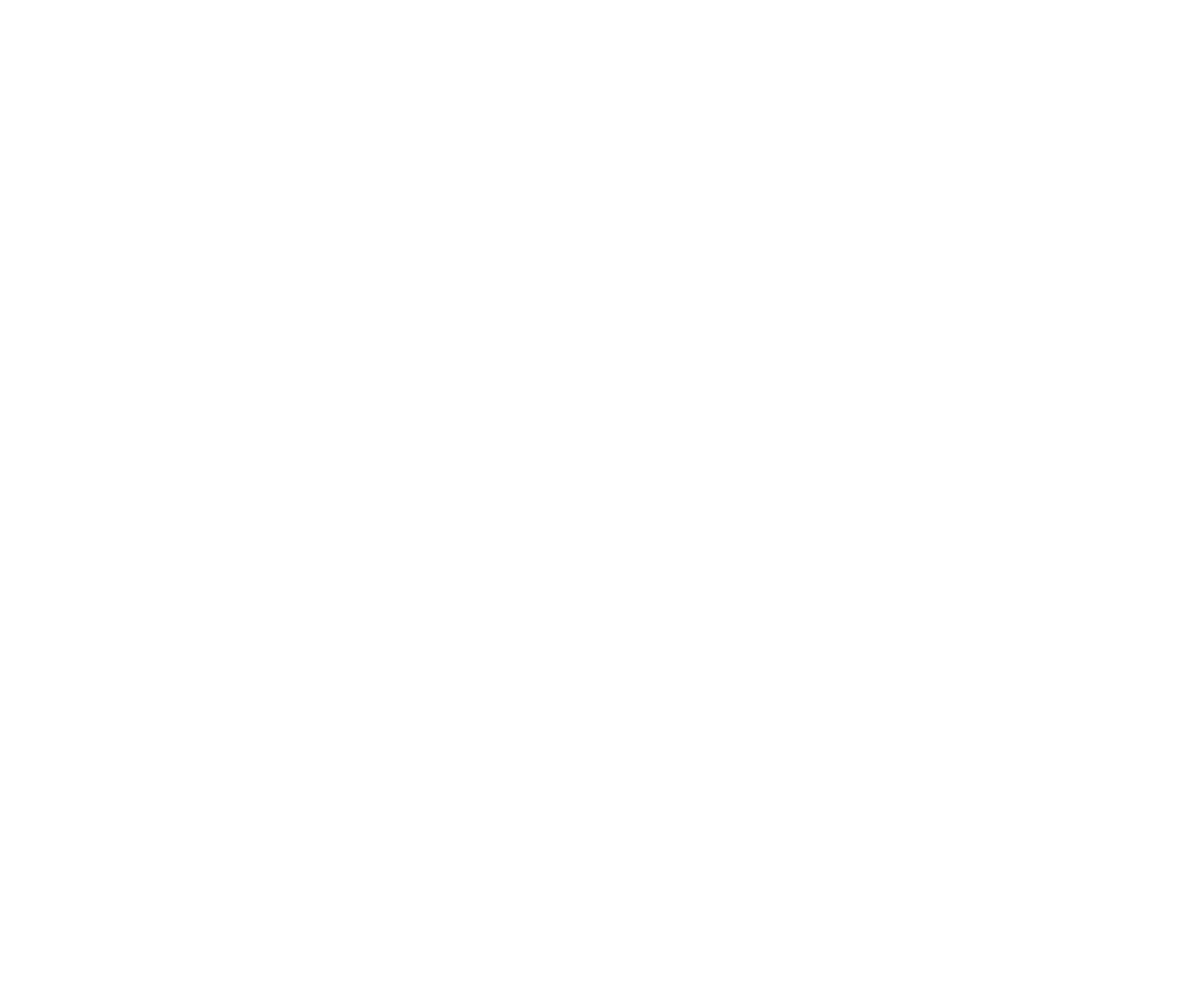
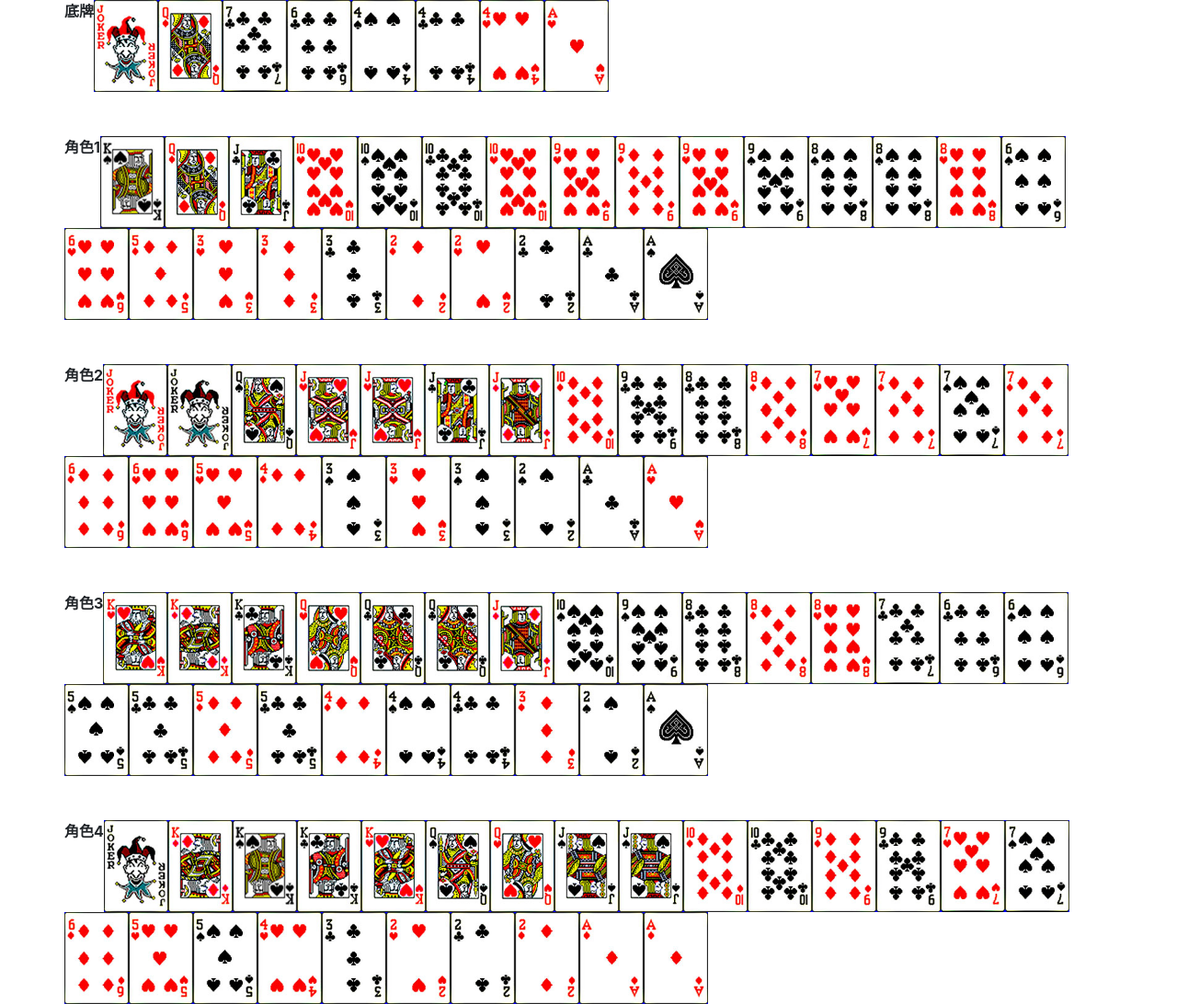
Before and after one commit to luoning/tinyGames, a plain HTML site: page chapter four/index.html in a window 1280 px wide. Shown: the whole page at 92% size. Before the commit the page ends 800 px from the top, so only its background shows below. Drawn offline with nearby package versions, Linux system fonts and the light colour scheme.

Commit message:
Update index.html

```diff
--- a/chapter four/index.html
+++ b/chapter four/index.html
@@ -21,7 +21,7 @@
 	<div id="res" class="container"></div>
 	<script>
 		var inner=init(2,8,4,"value")
-		$('#res').html(inner.html)  //2副牌；留8张底；4人局
+		$('#res').html(inner)  //2副牌；留8张底；4人局
 	</script>
 </body>
 </html>
```
